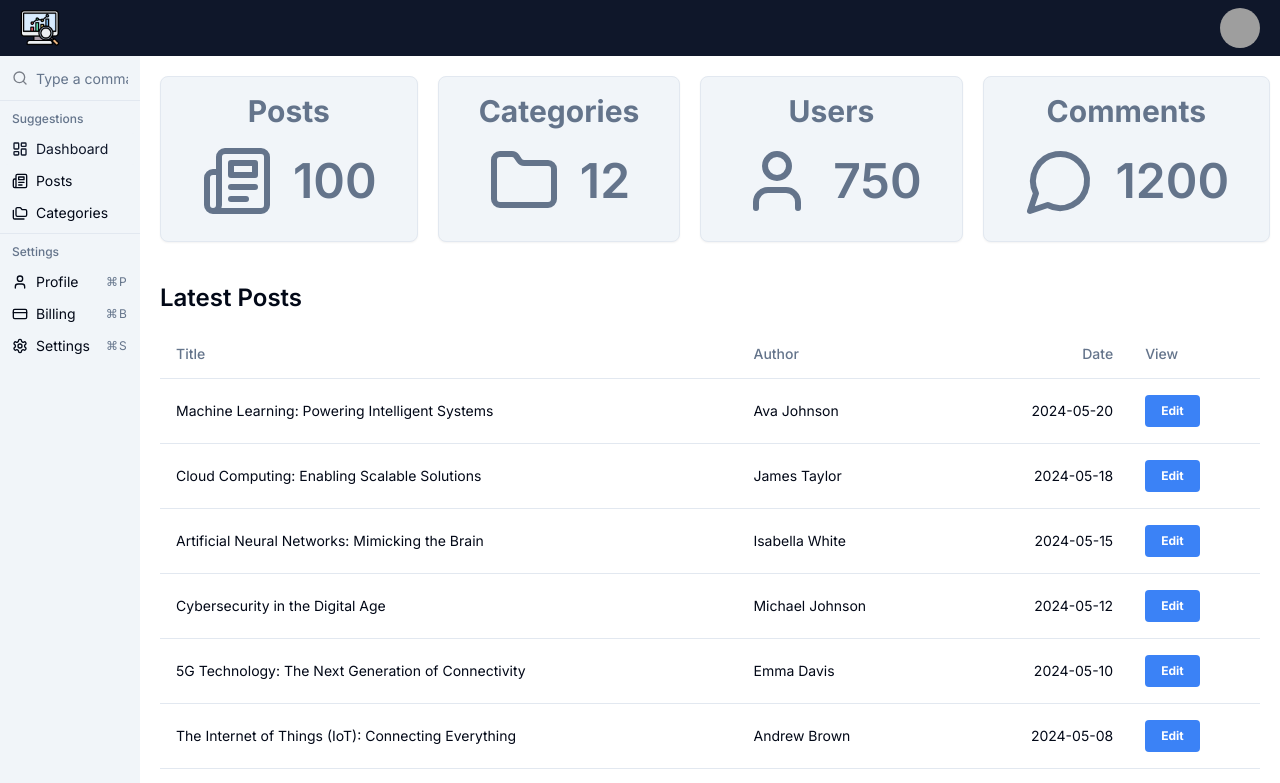
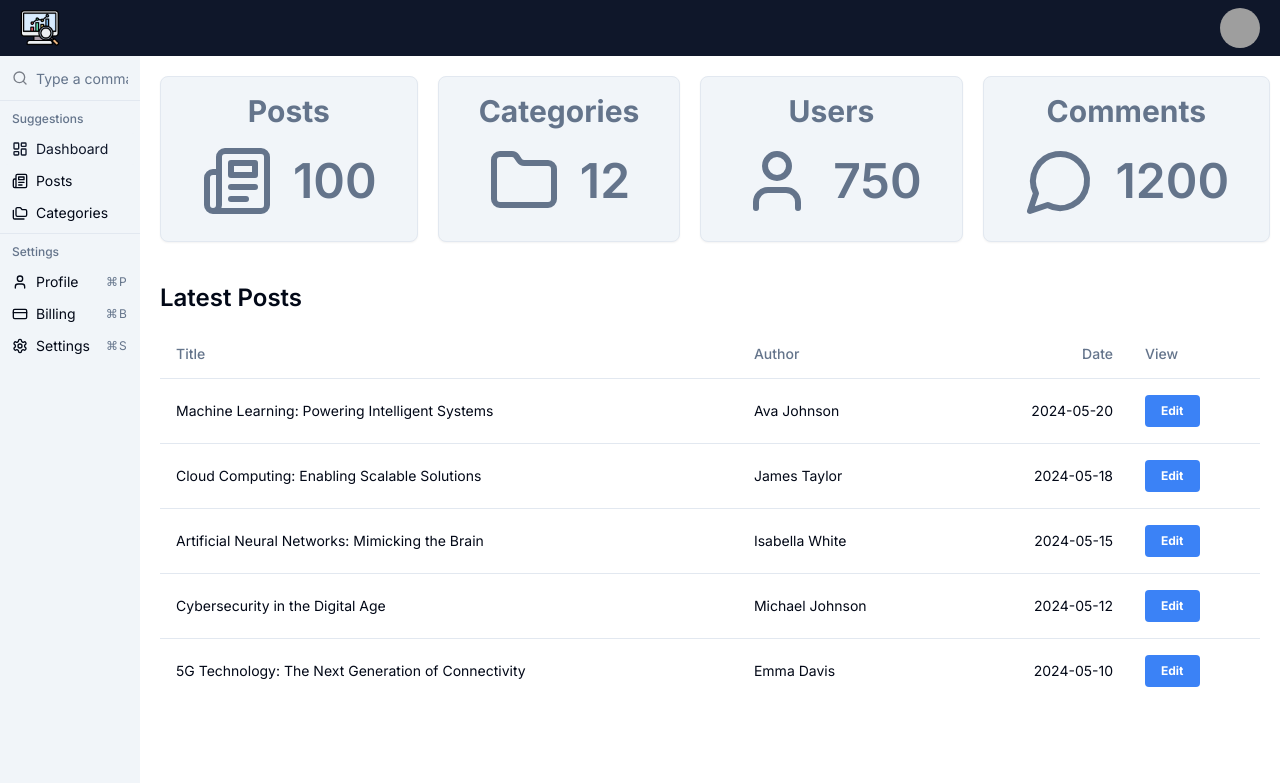
Before and after one commit to Albatraoz12/analyticspress-ui, a Next.js app: page / in a window 1280 px wide. Shown: the top 783 px of the page. Built offline with nearby package versions, Linux system fonts and the light colour scheme; grey boxes are pictures that could not be loaded.

Commit message:
implement logic if limit has been pasted to table component

```diff
--- a/components/posts/PostsTable.tsx
+++ b/components/posts/PostsTable.tsx
@@ -22,6 +22,9 @@ const PostsTable = ({ limit, title }: PostsTableProps) => {
     (a, b) => new Date(b.date).getTime() - new Date(a.date).getTime()
   );
 
+  //Filter posts to limit
+  const filteredPosts = limit ? sortedPost.slice(0, limit) : sortedPost;
+
   return (
     <div className='mt-10'>
       <h3 className='text-2xl mb-4 font-semibold'>{title ? title : 'Posts'}</h3>
@@ -38,7 +41,7 @@ const PostsTable = ({ limit, title }: PostsTableProps) => {
           </TableRow>
         </TableHeader>
         <TableBody>
-          {sortedPost.map((post) => (
+          {filteredPosts.map((post) => (
             <TableRow key={post.id}>
               <TableCell>{post.title}</TableCell>
               <TableCell className='hidden md:table-cell'>
```
